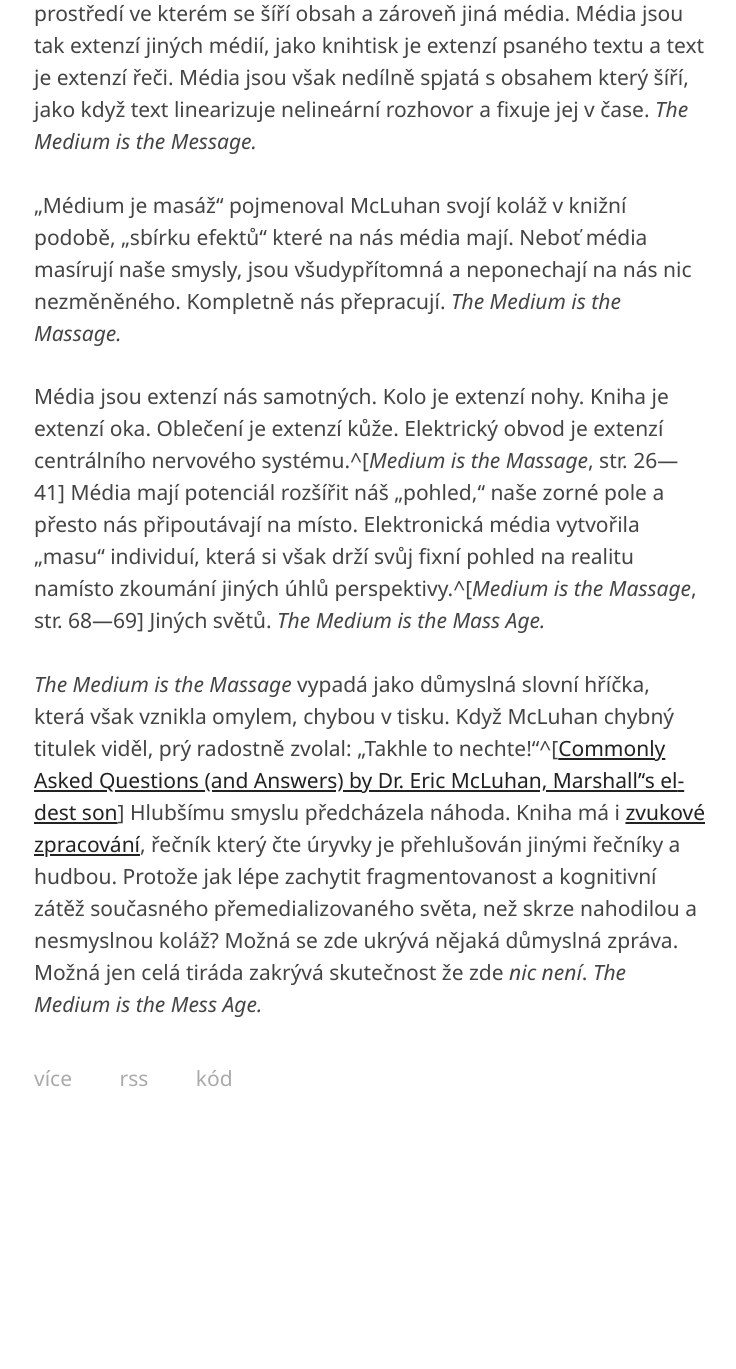
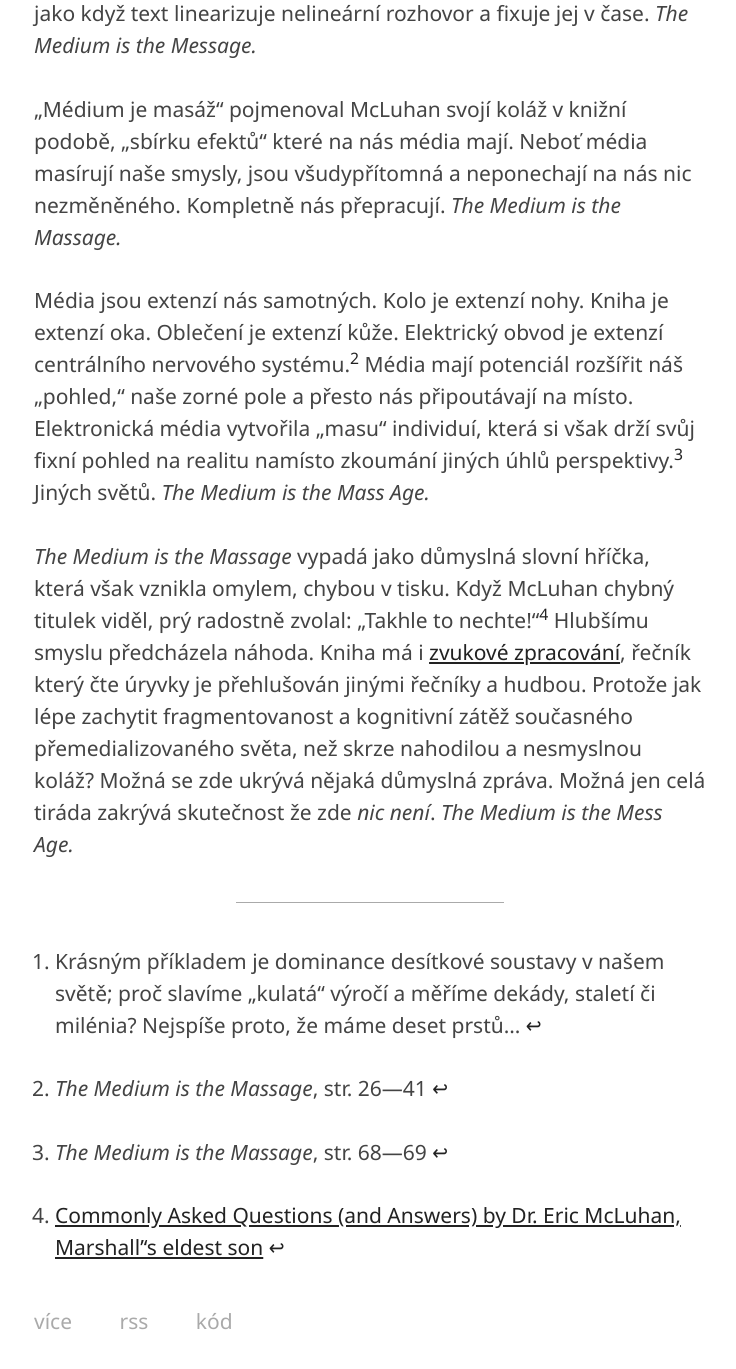
Before and after one commit to jnv/bitoff.cz, a Jekyll site: the page built from _posts/2015-09-18-zsnm3456.md, in a window 1280 px wide and 1400 px high, scrolled down 8345 px. Shown: the top 1369 px of the window, without its empty margins (270-1006 px from the left). Built offline with Jekyll 4.4.1, drawn with Linux system fonts in a browser that asks for light colours; some web fonts are replaced; before the commit the page ends 9502 px from its top, so only the background shows below that; some of the changed lines change nothing that is shown; some of the changed text lies outside the part shown.

Commit message:
Fix footnotes

```diff
--- a/_posts/2015-09-18-zsnm3456.md
+++ b/_posts/2015-09-18-zsnm3456.md
@@ -16,7 +16,9 @@
 
 Typickým případem světatvorby – či spíše reflexe různých verzí reality – jsou různé úrovně abstrakce. Jeden objekt můžeme popsat v rámci různých sytémů které budují vlastní vidění světa na základě určitých axiomů. Potom například jablko může být z botanického pohledu plod krytosemenné rostliny, z chemického pohledu shluk molekul či složitějších vazeb aminokyselin, z fyzikálního pohledu skupenství atomů a z nutričního pohledu je to zdroj vlákniny a vitaminu C…
 
-Co zde provádíme je zvýrazňování a potlačování určitých aspektů v té které verzi reality. Goodman konkrétně jmenuje několik způsobů světatvorby: _kompozice / dekompozice_ – stejnou věc můžeme rozložit – či složit více způsoby; _zvýrazňování_ – záměrně vyzdvihujeme určité aspekty světa; _uspořádání_ – jaký je vnitřní řád světa^[Krásným příkladem je dominance desítkové soustavy v našem světě; proč slavíme „kulatá“ výročí a měříme dekády, staletí či milénia? Nejspíše proto, že máme deset prstů…]; _vylučování a doplňování_ – přidává či ubírá některé prvky ze světa; _deformace_ – zkreslení či naopak korekce některých aspektů.
+Co zde provádíme je zvýrazňování a potlačování určitých aspektů v té které verzi reality. Goodman konkrétně jmenuje několik způsobů světatvorby: _kompozice / dekompozice_ – stejnou věc můžeme rozložit – či složit více způsoby; _zvýrazňování_ – záměrně vyzdvihujeme určité aspekty světa; _uspořádání_ – jaký je vnitřní řád světa[^desitkova]; _vylučování a doplňování_ – přidává či ubírá některé prvky ze světa; _deformace_ – zkreslení či naopak korekce některých aspektů.
+
+[^desitkova]: Krásným příkladem je dominance desítkové soustavy v našem světě; proč slavíme „kulatá“ výročí a měříme dekády, staletí či milénia? Nejspíše proto, že máme deset prstů…
 
 Krásné na Goodmanově [irrealismu](https://en.wikipedia.org/wiki/Irrealism_%28philosophy%29) je, že je prakticky neprůstřelný. I pokud jej zavrhnete, děje se tak _ve vaší verzi světa_, s čímž ovšem Goodmanova teorie tak nějak počítá.
 
@@ -124,6 +126,11 @@
 
 „Médium je masáž“ pojmenoval McLuhan svojí koláž v knižní podobě, „sbírku efektů“ které na nás média mají. Neboť média masírují naše smysly, jsou všudypřítomná a neponechají na nás nic nezměněného. Kompletně nás přepracují. _The Medium is the Massage._
 
-Média jsou extenzí nás samotných. Kolo je extenzí nohy. Kniha je extenzí oka. Oblečení je extenzí kůže. Elektrický obvod je extenzí centrálního nervového systému.^[_Medium is the Massage_, str. 26—41] Média mají potenciál rozšířit náš „pohled,“ naše zorné pole a přesto nás připoutávají na místo. Elektronická média vytvořila „masu“ individuí, která si však drží svůj fixní pohled na realitu namísto zkoumání jiných úhlů perspektivy.^[_Medium is the Massage_, str. 68—69] Jiných světů. _The Medium is the Mass Age._
+Média jsou extenzí nás samotných. Kolo je extenzí nohy. Kniha je extenzí oka. Oblečení je extenzí kůže. Elektrický obvod je extenzí centrálního nervového systému.[^mm1] Média mají potenciál rozšířit náš „pohled,“ naše zorné pole a přesto nás připoutávají na místo. Elektronická média vytvořila „masu“ individuí, která si však drží svůj fixní pohled na realitu namísto zkoumání jiných úhlů perspektivy.[^mm2] Jiných světů. _The Medium is the Mass Age._
 
-_The Medium is the Massage_ vypadá jako důmyslná slovní hříčka, která však vznikla omylem, chybou v tisku. Když McLuhan chybný titulek viděl, prý radostně zvolal: „Takhle to nechte!“^[[Commonly Asked Questions (and Answers) by Dr. Eric McLuhan, Marshall’'s eldest son](http://marshallmcluhan.com/common-questions/){:lang="en"}] Hlubšímu smyslu předcházela náhoda. Kniha má i [zvukové zpracování](https://www.youtube.com/watch?v=jVnjiASvCOU), řečník který čte úryvky je přehlušován jinými řečníky a hudbou. Protože jak lépe zachytit fragmentovanost a kognitivní zátěž současného přemedializovaného světa, než skrze nahodilou a nesmyslnou koláž? Možná se zde ukrývá nějaká důmyslná zpráva. Možná jen celá tiráda zakrývá skutečnost že zde _nic není_. _The Medium is the Mess Age._
+[^mm1]: _The Medium is the Massage_, str. 26—41
+[^mm2]: _The Medium is the Massage_, str. 68—69
+
+_The Medium is the Massage_ vypadá jako důmyslná slovní hříčka, která však vznikla omylem, chybou v tisku. Když McLuhan chybný titulek viděl, prý radostně zvolal: „Takhle to nechte!“[^mmcq] Hlubšímu smyslu předcházela náhoda. Kniha má i [zvukové zpracování](https://www.youtube.com/watch?v=jVnjiASvCOU), řečník který čte úryvky je přehlušován jinými řečníky a hudbou. Protože jak lépe zachytit fragmentovanost a kognitivní zátěž současného přemedializovaného světa, než skrze nahodilou a nesmyslnou koláž? Možná se zde ukrývá nějaká důmyslná zpráva. Možná jen celá tiráda zakrývá skutečnost že zde _nic není_. _The Medium is the Mess Age._
+
+[^mmcq]: [Commonly Asked Questions (and Answers) by Dr. Eric McLuhan, Marshall’'s eldest son](http://marshallmcluhan.com/common-questions/){:lang="en"}
```
